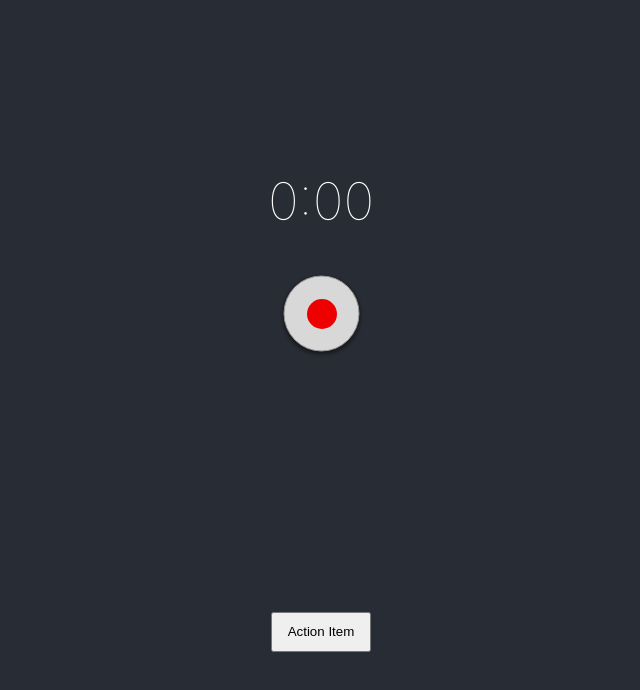
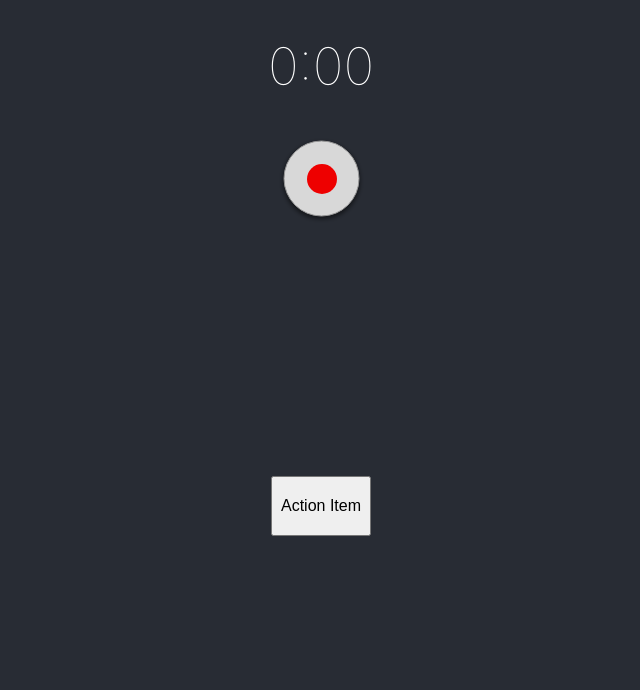
Before and after one commit to ngamolsky/AudioAnnotator, a React (Create React App) app: page / in a window 1280 px wide. Shown: the top 690 px of the page, without its empty margins (319-959 px from the left). Built offline with nearby package versions, Linux system fonts and the light colour scheme.

Commit message:
Creating Action items on click

```diff
--- a/src/ActionButton.js
+++ b/src/ActionButton.js
@@ -3,7 +3,16 @@ import "./App.css";
 
 class ActionButton extends Component {
     render() {
-        return <button className="ActionButton">{this.props.name}</button>;
+        return (
+            <button
+                className="ActionButton"
+                onClick={() => {
+                    this.props.onAnnotationButtonClicked(this.props.name);
+                }}
+            >
+                {this.props.name}
+            </button>
+        );
     }
 }
 
--- a/src/Annotation.js
+++ b/src/Annotation.js
@@ -1,12 +1,13 @@
-class Annotation {
-    constructor(timestamp, totalDuration) {
+export class Annotation {
+    constructor(type, timestamp, totalDuration) {
         this.timestamp = timestamp;
         this.totalDuration = totalDuration;
+        this.type = type;
     }
 }
 
-class ActionItemAnnotation extends Annotation {
+export class ActionItemAnnotation extends Annotation {
     constructor(timestamp) {
-        super(timestamp, 30);
+        super("Action Item", timestamp, 3000);
     }
 }
--- a/src/App.css
+++ b/src/App.css
@@ -8,7 +8,7 @@
   display: flex;
   flex-direction: column;
   align-items: center;
-  justify-content: center;
+  justify-content: top;
   font-size: calc(10px + 2vmin);
   color: white;
 }
@@ -19,7 +19,8 @@
 
 .ActionButton {
   width: 100px;
-  height: 40px;
+  height: 60px;
+  font-size: 12pt;
 }
 
 .RecordButton:active {
--- a/src/App.js
+++ b/src/App.js
@@ -4,6 +4,7 @@ import ActionButton from "./ActionButton";
 import AudioAnalyzer from "./AudioAnalyzer";
 import RecordingTimeManager from "./RecordingTimeManager";
 import RecordingState, { RecordingStateActions } from "./RecordingState";
+import { ActionItemAnnotation } from "./Annotation";
 import Utils from "./Utils";
 
 import "./App.css";
@@ -20,7 +21,7 @@ class App extends Component {
 
         this._recordingTimeManager = new RecordingTimeManager(
             this._onMsIntervalTick,
-            1000
+            10
         );
     }
 
@@ -82,7 +83,18 @@ class App extends Component {
                         <tbody>
                             <tr>
                                 <td>
-                                    <ActionButton name={"Action Item"} />
+                                    <ActionButton
+                                        name={"Action Item"}
+                                        onAnnotationButtonClicked={buttonName => {
+                                            if (buttonName === "Action Item") {
+                                                const actionItem = new ActionItemAnnotation(
+                                                    this.state.elapsedTimeMs
+                                                );
+
+                                                console.log(actionItem);
+                                            }
+                                        }}
+                                    />
                                 </td>
                             </tr>
                         </tbody>
--- a/src/AudioVisualizer.js
+++ b/src/AudioVisualizer.js
@@ -8,8 +8,14 @@ class AudioVisualiser extends Component {
         super(props);
         this.canvas = React.createRef();
         this.audioArray = [];
+        this.state = {};
     }
-    componentDidUpdate() {
+
+    shouldComponentUpdate(nextProps) {
+        return this.props.audioAmplitude !== nextProps.audioAmplitude;
+    }
+
+    componentDidUpdate(prevProps, prevState) {
         if (this.props.recordingState === RecordingState.RECORDING) {
             this.draw();
         }
@@ -37,7 +43,7 @@ class AudioVisualiser extends Component {
         var barWidth = width / AUDIO_BUCKET_SIZE;
 
         this.audioArray.forEach((amplitude, index) => {
-            var barHeight = 10 + amplitude;
+            var barHeight = 10 + amplitude * 0.7;
             context.fillStyle = "rgb(" + (barHeight + 100) + ", 50, 50)";
             context.fillRect(
                 width - barWidth * (index + 1) + 10,
```
